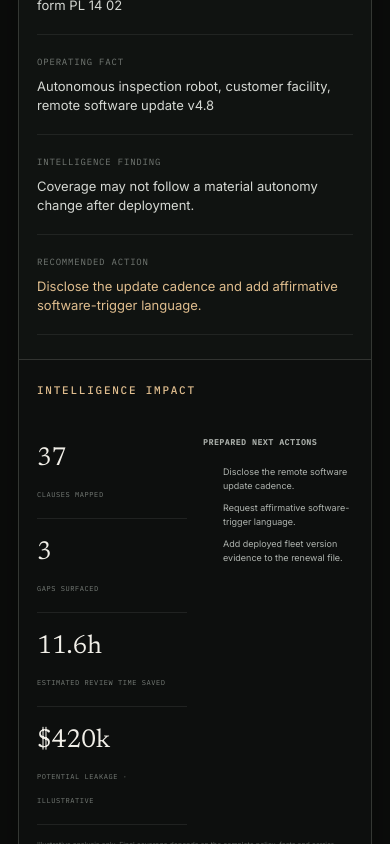
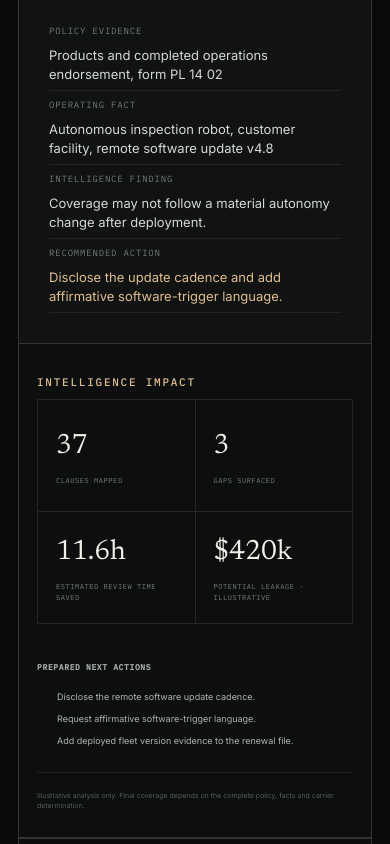
Before and after one commit to Insuryance/Hardsurance, a Next.js app: page /demo in a window 390 px wide. Shown: the part 1660-2504 px from the top of the page. Built offline with nearby package versions, Linux system fonts and the light colour scheme.

Commit message:
Add responsive styles for demo layout

```diff
--- a/app/globals.css
+++ b/app/globals.css
@@ -1590,3 +1590,168 @@ h1, h2 { font-family: var(--font-serif), serif; font-weight: 400; letter-spacing
     grid-template-columns: 1fr;
   }
 }
+/* Formal demo composition */
+
+.demo-body.demo-body-v2 {
+  min-height: 0;
+  display: grid;
+  grid-template-columns:
+    minmax(280px, 340px)
+    minmax(0, 1fr);
+  grid-template-areas:
+    "policy record"
+    "impact impact";
+}
+
+.policy-preview {
+  grid-area: policy;
+  min-width: 0;
+}
+
+.demo-v2 .decision-record {
+  grid-area: record;
+  min-width: 0;
+}
+
+.demo-v2 .impact-panel {
+  grid-area: impact;
+  display: grid;
+  grid-template-columns:
+    140px
+    minmax(360px, 1.1fr)
+    minmax(300px, .9fr);
+  grid-template-areas:
+    "title metrics actions"
+    "disclaimer disclaimer disclaimer";
+  gap: 24px 38px;
+  align-items: start;
+  padding: 30px 32px;
+  border-top: 1px solid var(--line);
+  border-left: 0;
+  background: #0d0f0e;
+}
+
+.impact-panel > .eyebrow {
+  grid-area: title;
+  margin-top: 4px;
+}
+
+.impact-panel .impact-grid {
+  grid-area: metrics;
+  display: grid;
+  grid-template-columns: repeat(2, 1fr);
+  gap: 0;
+  margin: 0;
+  border-top: 1px solid rgba(255, 255, 255, .09);
+  border-left: 1px solid rgba(255, 255, 255, .09);
+}
+
+.impact-panel .impact-grid > div {
+  min-height: 112px;
+  display: flex;
+  flex-direction: column;
+  justify-content: center;
+  padding: 18px;
+  border-right: 1px solid rgba(255, 255, 255, .09);
+  border-bottom: 1px solid rgba(255, 255, 255, .09);
+}
+
+.impact-panel .impact-grid strong {
+  margin-bottom: 9px;
+  font-size: 28px;
+}
+
+.impact-panel .next-actions {
+  grid-area: actions;
+  padding: 0;
+}
+
+.impact-panel .next-actions ol {
+  margin-bottom: 0;
+}
+
+.impact-panel .demo-disclaimer {
+  grid-area: disclaimer;
+  max-width: 760px;
+  margin: 0;
+  padding-top: 18px;
+  border-top: 1px solid rgba(255, 255, 255, .08);
+}
+
+/* Tighter and more document-like comparison */
+
+.demo-v2 .decision-record {
+  padding: 30px;
+}
+
+.demo-v2 .record-head {
+  min-height: 76px;
+}
+
+.demo-v2 .agent-progress {
+  margin: 18px 0;
+}
+
+.demo-v2 .agent-progress > div {
+  min-height: 62px;
+}
+
+.demo-v2 .decision-record dl > div {
+  min-height: 74px;
+}
+
+/* Tablet */
+
+@media (max-width: 1050px) {
+  .demo-body.demo-body-v2 {
+    grid-template-columns: 280px minmax(0, 1fr);
+    grid-template-areas:
+      "policy record"
+      "impact impact";
+  }
+
+  .demo-v2 .impact-panel {
+    grid-template-columns: 120px 1fr;
+    grid-template-areas:
+      "title metrics"
+      "actions actions"
+      "disclaimer disclaimer";
+  }
+
+  .impact-panel .next-actions {
+    padding-top: 4px;
+  }
+}
+
+/* Mobile */
+
+@media (max-width: 760px) {
+  .demo-body.demo-body-v2 {
+    grid-template-columns: 1fr;
+    grid-template-areas:
+      "policy"
+      "record"
+      "impact";
+  }
+
+  .demo-v2 .impact-panel {
+    display: block;
+    padding: 26px 18px;
+  }
+
+  .impact-panel > .eyebrow {
+    margin-bottom: 20px;
+  }
+
+  .impact-panel .impact-grid {
+    grid-template-columns: repeat(2, 1fr);
+  }
+
+  .impact-panel .next-actions {
+    padding-top: 28px;
+  }
+
+  .impact-panel .demo-disclaimer {
+    margin-top: 24px;
+  }
+}
```
